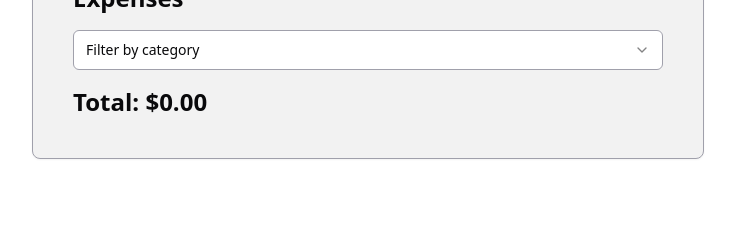
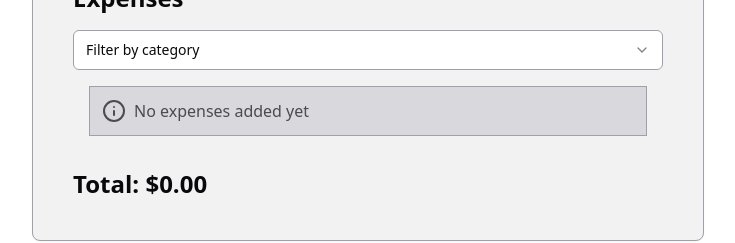
Before and after one commit to AnasOkasha-chambaam/expense-tracker, a React (Vite) app: page / in a window 1280 px wide. Shown: the part 629-872 px from the top of the page, without its empty margins (272-1007 px from the left). Before the commit the page ends 824 px from the top, so only its background shows below. Built offline with nearby package versions, Linux system fonts and the light colour scheme.

Commit message:
enhance ExpenseList component with empty state message and improved padding; add InfoIcon for better user feedback

```diff
--- a/src/components/ExpenseList.tsx
+++ b/src/components/ExpenseList.tsx
@@ -1,12 +1,18 @@
+import { useExpenseStore } from "@/store/expense.store";
+import { InfoIcon } from "lucide-react";
 import React from "react";
-import { useExpenseStore } from "@/store/expense.store";
 import { ExpenseItem } from "./ExpenseItem";
 
 export const ExpenseList: React.FC = () => {
   const { expenses } = useExpenseStore();
 
   return (
-    <div className="space-y-4">
+    <div className="space-y-4 p-4">
+      {expenses.length === 0 && (
+        <p className="border p-3 bg-muted text-muted-foreground flex items-center gap-2">
+          <InfoIcon /> No expenses added yet
+        </p>
+      )}
       {expenses.map((expense) => (
         <ExpenseItem key={expense.id} expense={expense} />
       ))}
```
